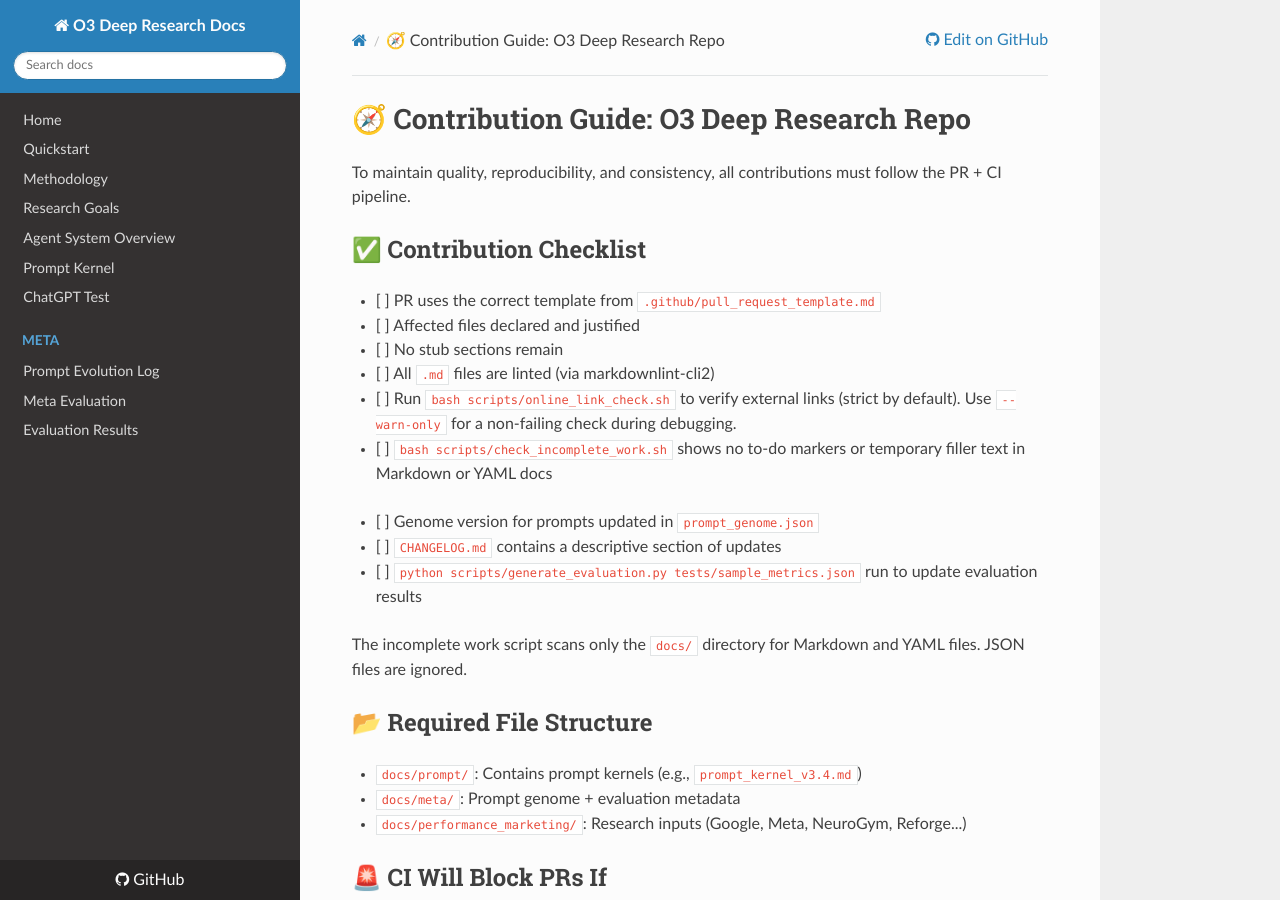
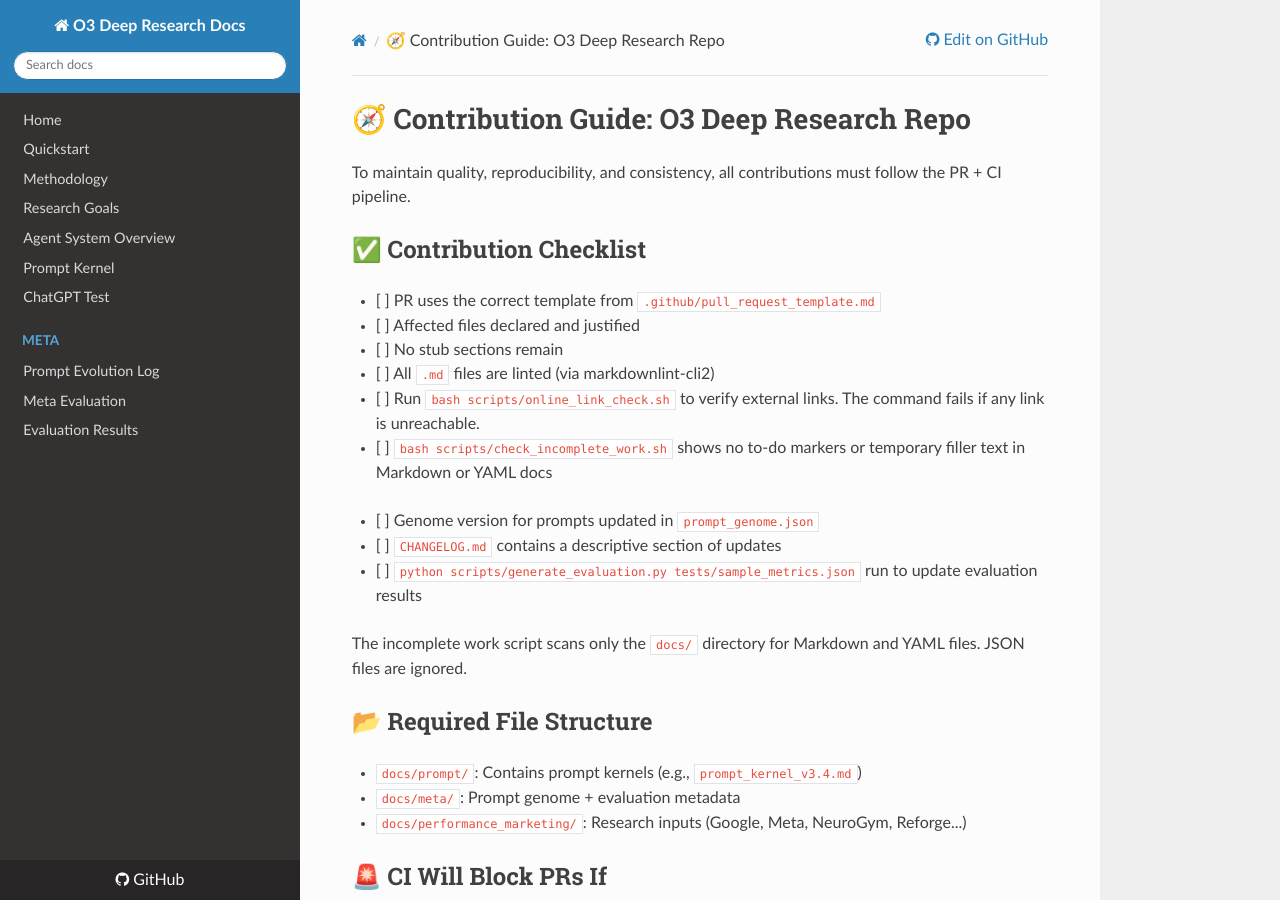
Before and after one commit to ADV-IT-Performance-Corp/ADV-ADK-Research-Hub, an MkDocs documentation site: the page built from docs/contribution_guide.md, in a window 1280 px wide and 900 px high. Built offline with MkDocs 1.6.1, drawn with Linux system fonts in a browser that asks for light colours; nearby versions of some CDN libraries.

Commit message:
docs: update link check instructions

```diff
--- a/docs/contribution_guide.md
+++ b/docs/contribution_guide.md
@@ -8,7 +8,7 @@
 - [ ] Affected files declared and justified
 - [ ] No stub sections remain
 - [ ] All `.md` files are linted (via markdownlint-cli2)
-- [ ] Run `bash scripts/online_link_check.sh` to verify external links (strict by default). Use `--warn-only` for a non-failing check during debugging.
+- [ ] Run `bash scripts/online_link_check.sh` to verify external links. The command fails if any link is unreachable.
 - [ ] `bash scripts/check_incomplete_work.sh` shows no to-do markers or temporary filler text in Markdown or YAML docs
 <!-- The script scans for TODO, Coming soon, or placeholder phrases -->
 - [ ] Genome version for prompts updated in `prompt_genome.json`
```
Also changed, not shown: README.md (+2 -4 lines), docs/meta/release_checklist_v3.5.md (+1 -2 lines), scripts/README.md (+1 -3 lines).
